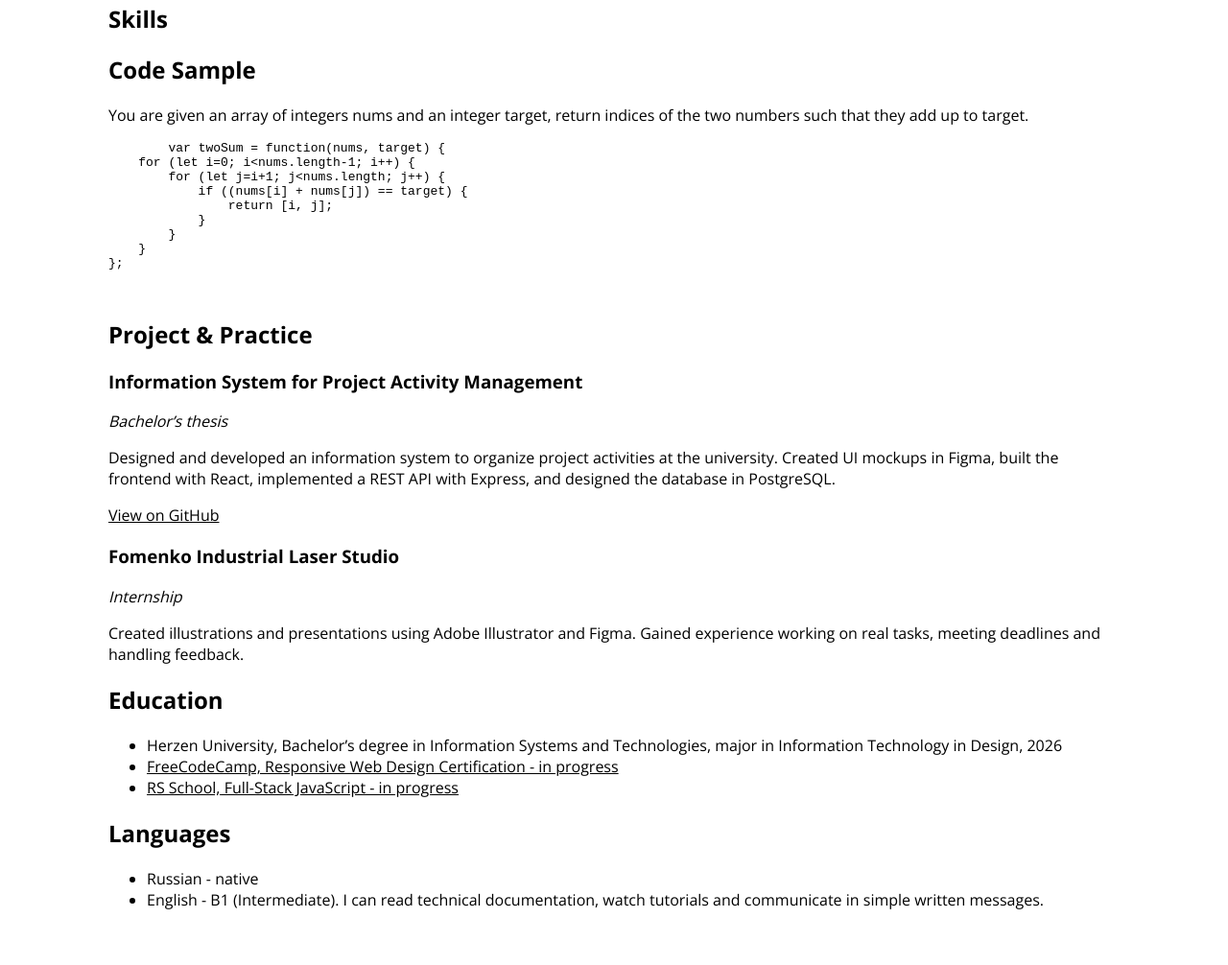
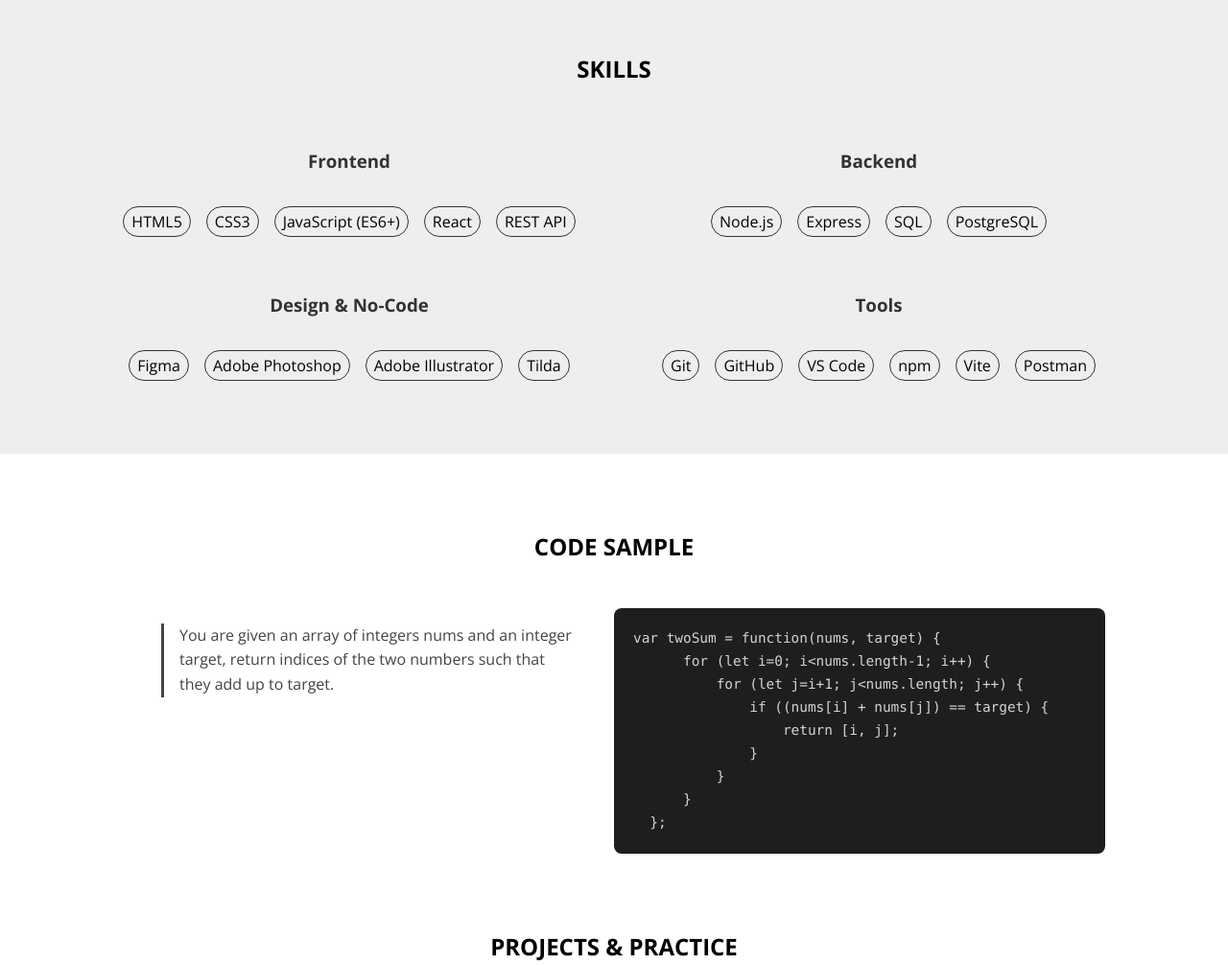
Before and after one commit to jasmine-green-tea/rsschool-cv, a website: page index.html in a window 1280 px wide. Shown: the part 517-1523 px from the top of the page at 96% size. Before the commit the page ends 1482 px from the top, so only its background shows below. Drawn offline with Linux system fonts and the light colour scheme.

Commit message:
feat: add skills, code sample and projects

```diff
--- a/index.html
+++ b/index.html
@@ -11,57 +11,99 @@
     <nav class="header-menu">
       <ul class="header-menu-list">
         <li class="header-menu-item">
-          <a class="header-menu-link" href="/">Skills</a>
+          <a class="header-menu-link" href="#skills">Skills</a>
         </li>
         <li class="header-menu-item">
-          <a class="header-menu-link" href="/">Code Sample</a>
+          <a class="header-menu-link" href="#code-sample">Code Sample</a>
         </li>
         <li class="header-menu-item">
-          <a class="header-menu-link" href="/">Project &amp; Practice</a>
+          <a class="header-menu-link" href="#projects-and-practice">Projects &amp; Practice</a>
         </li>
         <li class="header-menu-item">
-          <a class="header-menu-link" href="/">Education</a>
-        </li>
-        <li class="header-menu-item">
-          <a class="header-menu-link" href="/">Languages</a>
+          <a class="header-menu-link" href="#education">Education</a>
         </li>
       </ul>
     </nav>
   </header>
 
-  <main class="container">
-    <section class="introduction">
+  <main>
+    <section class="container introduction">
       <div>
-        <img class="photo" src="./images/me.jpg" alt="Darya Protasova" width="100" height="100">
+        <img class="introduction-photo" src="./images/me.jpg" alt="Darya Protasova" width="100" height="100">
         <h1>Hello! I'm Darya Protasova</h1>
-        <p class="subtitle">Junior Frontend Developer</p>
+        <p class="introduction-subtitle">Junior Frontend Developer</p>
       </div>
       <div>
-        <p class="summary">Recent graduate from Herzen University with a Bachelor’s degree in <strong>Information Systems and Technologies</strong>, major in <strong>Information Technology in Design</strong>. Passionate about fullstack development and web design, with a strong interest in combining technology and art to create functional and visually appealing digital products.</p>
+        <p class="introduction-summary">Recent graduate from Herzen University with a Bachelor’s degree in <strong>Information Systems and Technologies</strong>, major in <strong>Information Technology in Design</strong>. Passionate about fullstack development and web design, with a strong interest in combining technology and art to create functional and visually appealing digital products.</p>
         <address>
-          <ul>
-            <li><a href="mailto:my_email@gmail.com">
+          <ul class="introduction-address-list">
+            <li class="introduction-address-item"><a href="https://www.youtube.com/watch?v=dQw4w9WgXcQ">
               <img src="./icons/telegram.svg" alt="Telegram" width="24" height="24">
             </a></li>
-            <li><a href="https://www.youtube.com/watch?v=dQw4w9WgXcQ">
+            <li class="introduction-address-item"><a href="mailto:my_email@gmail.com">
               <img src="./icons/gmail.svg" alt="Email" width="24" height="24">
             </a></li>
           </ul>
-          <p>Saint-Petersburg, Russia</p>
+          <p class="introduction-address-city">Saint-Petersburg, Russia</p>
         </address>
       </div>
     </section>
 
 
-    <section>
+    <section class="skills" id="skills">
+      <div class="container">
         <h2>Skills</h2>
+        <div class="skills-element">
+          <div>
+            <h3>Frontend</h3>
+            <ul class="skills-list">
+              <li class="skills-item">HTML5</li>
+              <li class="skills-item">CSS3</li>
+              <li class="skills-item">JavaScript (ES6+)</li>
+              <li class="skills-item">React</li>
+              <li class="skills-item">REST API</li>
+            </ul>
+          </div>
+          <div>
+            <h3>Backend</h3>
+            <ul class="skills-list">
+              <li class="skills-item">Node.js</li>
+              <li class="skills-item">Express</li>
+              <li class="skills-item">SQL</li>
+              <li class="skills-item">PostgreSQL</li>
+            </ul>
+          </div>
+          <div>
+            <h3>Design &amp; No-Code</h3>
+            <ul class="skills-list">
+              <li class="skills-item">Figma</li>
+              <li class="skills-item">Adobe Photoshop</li>
+              <li class="skills-item">Adobe Illustrator</li>
+              <li class="skills-item">Tilda</li>
+            </ul>
+          </div>
+          <div>
+            <h3>Tools</h3>
+            <ul class="skills-list">
+              <li class="skills-item">Git</li>
+              <li class="skills-item">GitHub</li>
+              <li class="skills-item">VS Code</li>
+              <li class="skills-item">npm</li>
+              <li class="skills-item">Vite</li>
+              <li class="skills-item">Postman</li>
+            </ul>
+          </div>
+        </div>
+      </div>
     </section>
 
-    <section>
+    <section class="container code-sample" id="code-sample">
       <h2>Code Sample</h2>
-      <p>You are given an array of integers nums and an integer target, return indices of the two numbers such that they add up to target.</p>
-      <pre>
-        <code>var twoSum = function(nums, target) {
+      <div class="code-sample-element">
+        <blockquote cite="https://leetcode.com/problems/two-sum/">
+          <p class="code-sample-task">You are given an array of integers nums and an integer target, return indices of the two numbers such that they add up to target.</p>
+        </blockquote>
+        <pre><code>var twoSum = function(nums, target) {
       for (let i=0; i&lt;nums.length-1; i++) {
           for (let j=i+1; j&lt;nums.length; j++) {
               if ((nums[i] + nums[j]) == target) {
@@ -69,41 +111,37 @@
               }
           }
       }
-};
-        </code>
-      </pre>
+  };</code></pre>
+      </div>
     </section>
 
-    <section>
-      <h2>Project &amp; Practice</h2>
-
-      <article>
+    <section class="container" id="projects-and-practice">
+      <h2>Projects &amp; Practice</h2>
+      <div class="p-and-p-gallery">
+        <article class="p-and-p-card">
+          <div class="p-and-p-card-body">
             <h3>Information System for Project Activity Management</h3>
             <p><em>Bachelor’s thesis</em></p>
             <p>Designed and developed an information system to organize project activities at the university. Created UI mockups in Figma, built the frontend with React, implemented a REST API with Express, and designed the database in PostgreSQL.</p>
             <a href="https://github.com/jasmine-green-tea/project-hub">View on GitHub</a>
+          </div>
         </article>
-
-      <article>
+        <article class="p-and-p-card">
+          <div class="p-and-p-card-body">
             <h3>Fomenko Industrial Laser Studio</h3>
             <p><em>Internship</em></p>
             <p>Created illustrations and presentations using Adobe Illustrator and Figma. Gained experience working on real tasks, meeting deadlines and handling feedback.</p>
+          </div>
         </article>
+      </div>
     </section>
 
-    <section>
+    <section class="container" id="education">
       <h2>Education</h2>
       <ul>
         <li>Herzen University, Bachelor’s degree in Information Systems and Technologies, major in Information Technology in Design, 2026</li>
         <li><a href="https://www.freecodecamp.org/learn/responsive-web-design-v9/">FreeCodeCamp, Responsive Web Design Certification - in progress</a></li>
         <li><a href="https://rs.school/courses/javascript">RS School, Full-Stack JavaScript - in progress</a></li>
-      </ul>
-    </section>
-
-    <section>
-      <h2>Languages</h2>
-      <ul>
-        <li>Russian - native</li>
         <li>English - B1 (Intermediate). I can read technical documentation, watch tutorials and communicate in simple written messages.</li>
       </ul>
     </section>
--- a/styles.css
+++ b/styles.css
@@ -29,17 +29,24 @@
   --transition-duration: 0.2s;
 }
 
+*,
+*::before,
+*::after {
+  box-sizing: border-box;
+}
+
 body {
+  margin: 0;
   font-family: var(--font-family-base);
 }
 
 a {
-  color: #000000;
+  color: #000;
   transition-duration: var(--transition-duration);
 }
 
 a:hover {
-  color: #505050;
+  color: #444;
 }
 
 .container {
@@ -72,7 +79,7 @@ a:hover {
   padding-block: 60px;
 }
 
-.introduction .photo {
+.introduction-photo {
   display: block;
   width: 100px;
   height: 100px;
@@ -81,14 +88,14 @@ a:hover {
 }
 
 .introduction h1 {
-  font-size: clamp(1.75rem, 4vw, 3rem);
+  font-size: clamp(2rem, 4vw, 3rem);
   font-weight: 700;
   line-height: 1.2;
   margin-top: 0;
   margin-bottom: 16px;
 }
 
-.introduction .subtitle {
+.introduction-subtitle {
   font-size: 1.5rem;
   font-weight: 700;
   margin-top: 0;
@@ -100,7 +107,7 @@ a:hover {
   font-style: normal;
 }
 
-.introduction address ul {
+.introduction-address-list {
   padding-left: 0;
   list-style: none;
   display: flex;
@@ -109,15 +116,139 @@ a:hover {
   margin-bottom: 8px;
 }
 
-.introduction address p {
+.introduction-address-city {
   color: #555;
   font-size: 0.9rem;
 }
 
-.introduction .summary {
+.introduction-summary {
   line-height: 1.6;
   color: #444;
   max-width: 60ch;
+}
+
+.skills {
+  padding-block: 60px;
+  background-color: #eee;
+}
+
+.skills-element {
+  display: grid;
+  grid-template-columns: 1fr 1fr;
+  gap: 24px 80px;
+}
+
+.skills-element > div {
+  display: flex;
+  flex-direction: column;
+  align-items: center;
+}
+
+h2 {
+  font-weight: 700;
+  text-transform: uppercase;
+  text-align: center;
+  margin-bottom: 48px;
+}
+
+h3 {
+  font-weight: 700;
+  color: #333;
+}
+
+.skills-element h3 {
+  text-align: center;
+}
+
+.skills-list {
+  padding-left: 0;
+  list-style: none;
+  display: flex;
+  flex-wrap: wrap;
+  justify-content: center;
+  gap: 16px;
+}
+
+.skills-item {
+  border: 1px solid #000;
+  border-radius: 16px;
+  border-color: #333;
+  padding: 4px 8px;
+}
+
+.code-sample {
+  padding-block: 60px;
+}
+
+.code-sample-element {
+  display: grid;
+  grid-template-columns: 1fr 1fr;
+}
+
+.code-sample-task {
+  line-height: 1.6;
+  color: #444;
+  max-width: 60ch;
+  margin: 0 0 16px;
+  padding-left: 16px;
+  border-left: 3px solid #444;
+}
+
+.code-sample pre {
+  margin: 0;
+  padding: 20px;
+  background-color: #1e1e1e;
+  border-radius: 8px;
+  overflow-x: auto;
+  font-size: 0.9rem;
+  line-height: 1.6;
+}
+
+.code-sample code {
+  font-family: "Consolas", "Monaco", "Courier New", monospace;
+  color: #d4d4d4;
+  white-space: pre;
+}
+
+.p-and-p-gallery {
+  display: grid;
+  grid-template-columns: 1fr 1fr;
+  gap: 48px;
+  max-width: 800px;
+  margin-inline: auto;
+}
+
+.p-and-p-card {
+  display: flex;
+  flex-direction: column;
+  background-color: #fff;
+  border: 1px solid black;
+  border-radius: 12px;
+  overflow: hidden;
+}
+
+.p-and-p-card-body {
+  display: flex;
+  flex-direction: column;
+  gap: 12px;
+  padding: 16px;
+  flex-grow: 1;
+}
+
+.p-and-p-card-body h3 {
+  margin: 0;
+  line-height: 1.3;
+}
+
+.p-and-p-card-body p {
+  margin: 0;
+  color: #333;
+  font-size: 0.9rem;
+}
+
+.p-and-p-card-body a {
+  font-size: 0.9rem;
+  color: #111;
 }
 
 @media (max-width: 1024px) {
@@ -134,4 +265,8 @@ a:hover {
     padding-block: 40px;
     gap: 24px;
   }
+
+  .skills-element, .code-sample-element {
+    grid-template-columns: 1fr;
+  }
 }
```
Lines whose indentation alone changed are shown as unchanged.
